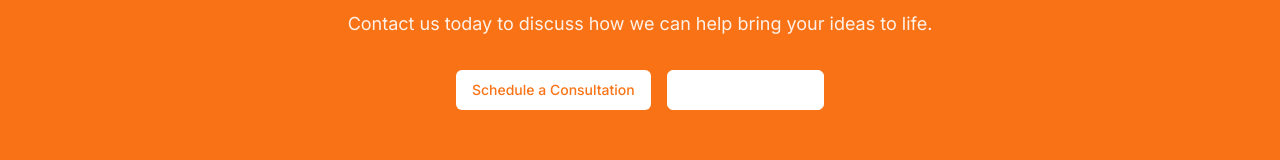
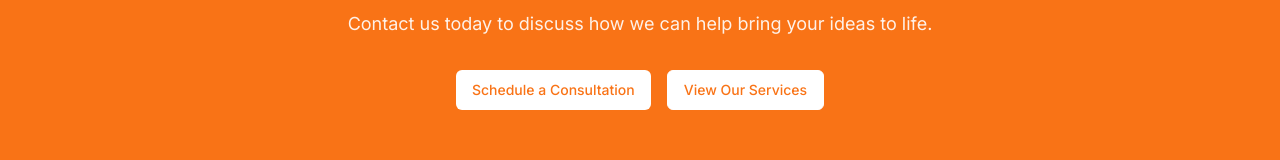
Before and after one commit to kumarswamytesting/sentinix-code, a Next.js app: page /contact in a window 1280 px wide. Shown: the part 2538-2698 px from the top of the page. Built offline with nearby package versions, Linux system fonts and the light colour scheme.

Commit message:
small color change

```diff
--- a/app/contact/page.tsx
+++ b/app/contact/page.tsx
@@ -575,7 +575,7 @@ export default function ContactPage() {
                 </p>
                 <div className="flex flex-col sm:flex-row gap-4 justify-center">
                   <Button className="bg-white text-orange-500 hover:bg-orange-50">Schedule a Consultation</Button>
-                  <Button variant="outline" className="border-white text-white hover:bg-white/10">
+                  <Button variant="outline" className="border-white text-orange-500 hover:bg-white/10">
                     View Our Services
                   </Button>
                 </div>
```
